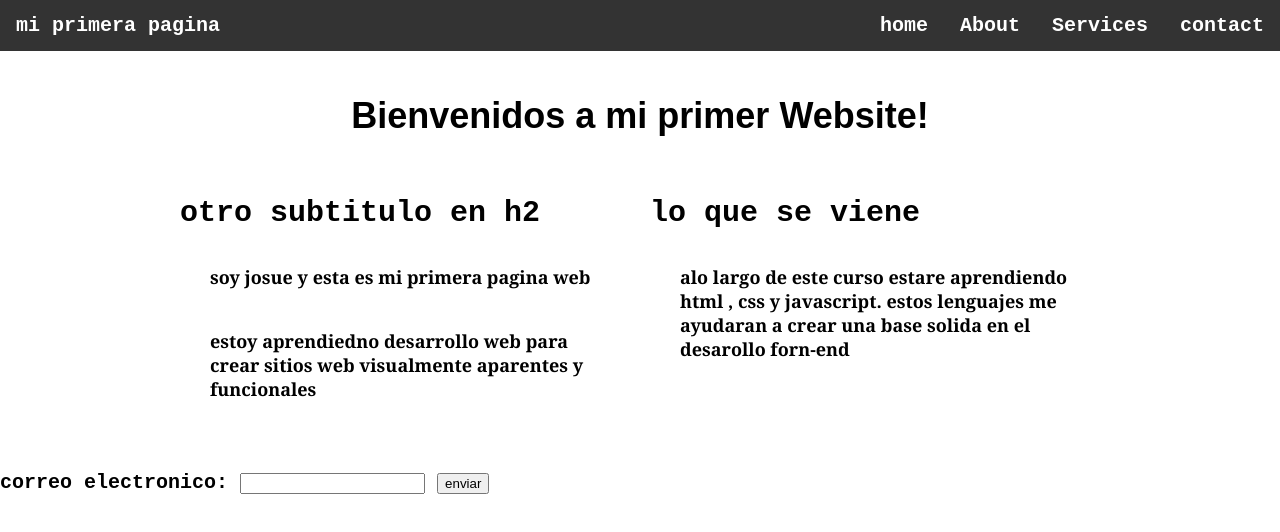
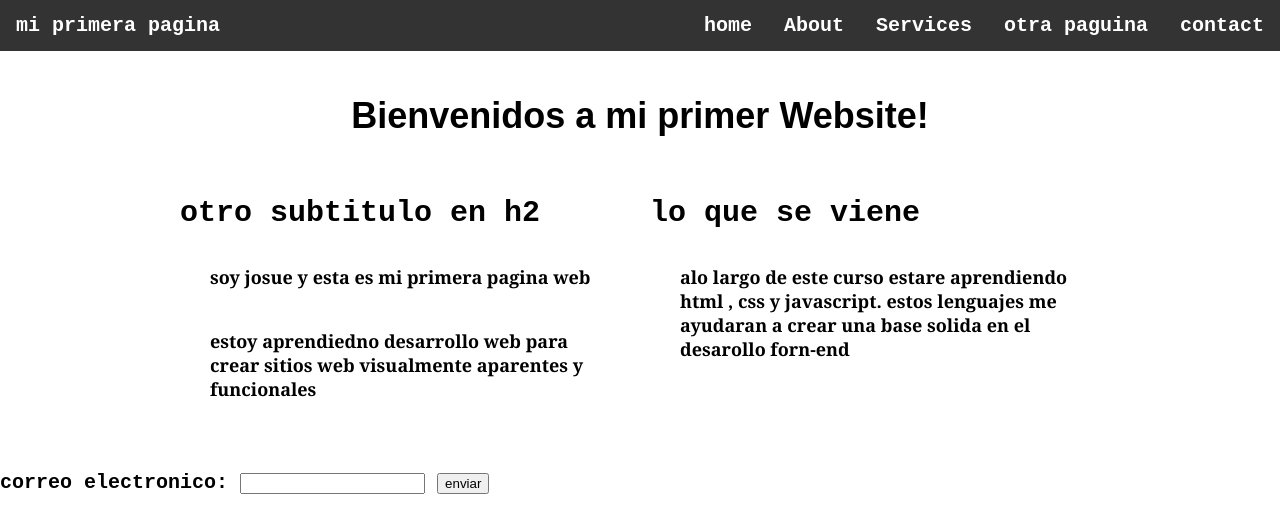
Before and after one commit to josuekama/miprimerapagina, a plain HTML site: page index.html in a window 1280 px wide. Drawn offline with Linux system fonts and the light colour scheme; a script that the page names is missing.

Commit message:
Mi primer commit

```diff
--- a/index.html
+++ b/index.html
@@ -16,6 +16,7 @@
                 <li><a href="index.html.html">home</a></li>
                 <li><a href="about.html">About</a></li>
                 <li><a href="services.html">Services</a></li>
+                <li><a href="otra paguina.html">otra paguina</a></li>
                 <li><a href="contact.html">contact</a></li>
             </ul>
 
```
